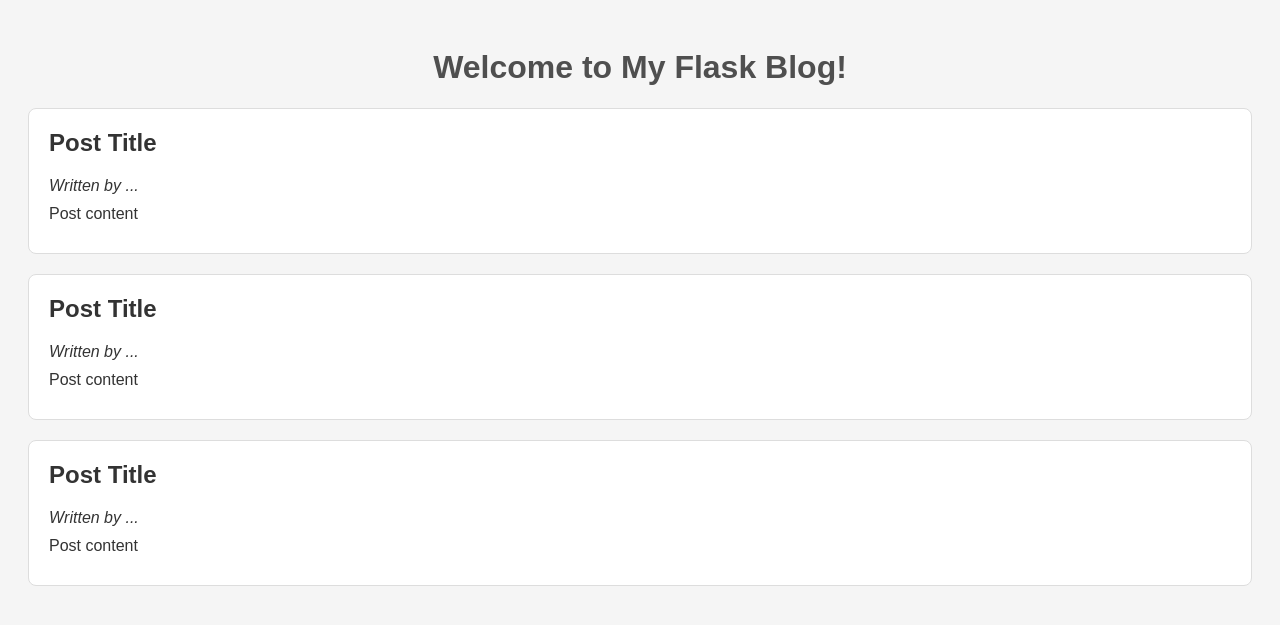
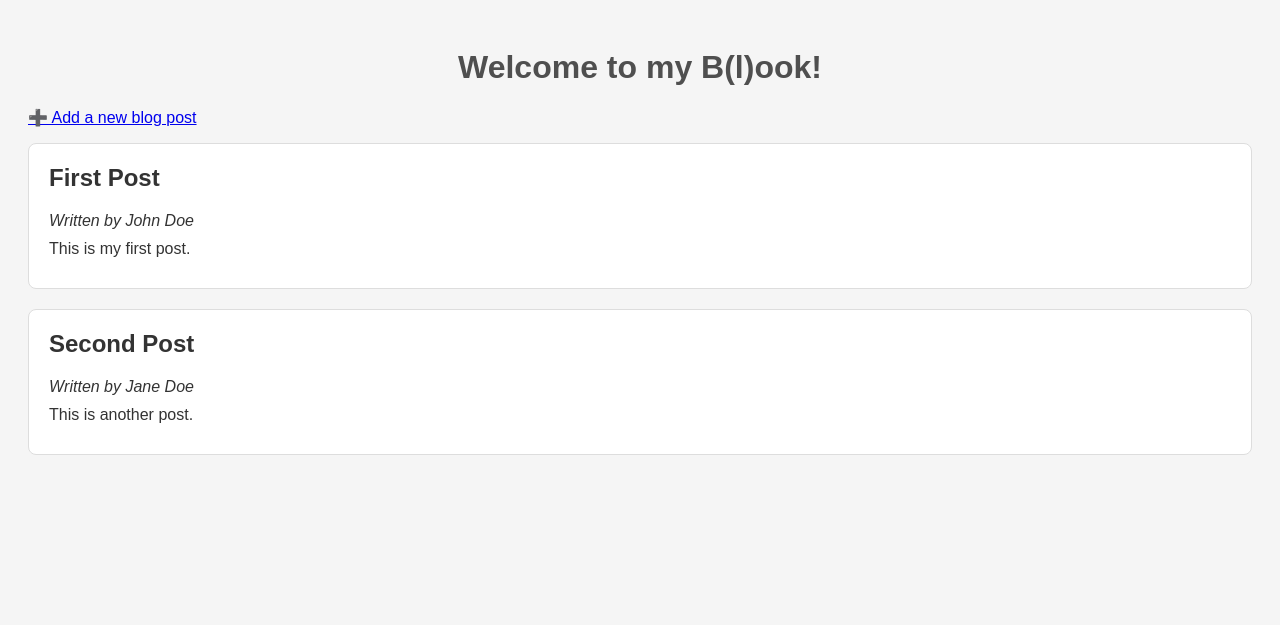
Before and after one commit to jess-compliance-dev/blog, a Flask app: page / in a window 1280 px wide. Shown: the top 625 px of the page. Run offline with Flask 3, Linux system fonts and the light colour scheme.

Commit message:
handled POST Requests

```diff
--- a/app.py
+++ b/app.py
@@ -1,4 +1,4 @@
-from flask import Flask, render_template, request, redirect
+from flask import Flask, render_template, request, redirect, url_for
 import json
 
 app = Flask(__name__)
@@ -26,18 +26,20 @@ def add():
 
         posts = load_posts()
 
+        new_id = max(post['id'] for post in posts) + 1 if posts else 1
+
         new_post = {
-            "id": len(posts) + 1,
-            "author": request.form['author'],
-            "title": request.form['title'],
-            "content": request.form['content']
+            "id": new_id,
+            "author": request.form.get("author"),
+            "title": request.form.get("title"),
+            "content": request.form.get("content")
         }
 
         posts.append(new_post)
 
         save_posts(posts)
 
-        return redirect('/')
+        return redirect(url_for('index'))
 
     return render_template('add.html')
 
--- a/templates/index.html
+++ b/templates/index.html
@@ -7,21 +7,20 @@
     <link rel="stylesheet" href="{{ url_for('static', filename='style.css') }}">
 </head>
 <body>
-    <h1>Welcome to My Flask Blog!</h1>
+
+    <h1>Welcome to my B(l)ook!</h1>
+
+    <p>
+        <a href="{{ url_for('add') }}">➕ Add a new blog post</a>
+    </p>
+
+    {% for post in posts %}
     <div class="post">
-        <h2>Post Title</h2>
-        <p><em>Written by ...</em></p>
-        <p>Post content</p>
+        <h2>{{ post.title }}</h2>
+        <p><em>Written by {{ post.author }}</em></p>
+        <p>{{ post.content }}</p>
     </div>
-    <div class="post">
-        <h2>Post Title</h2>
-        <p><em>Written by ...</em></p>
-        <p>Post content</p>
-    </div>
-    <div class="post">
-        <h2>Post Title</h2>
-        <p><em>Written by ...</em></p>
-        <p>Post content</p>
-    </div>
+    {% endfor %}
+
 </body>
 </html>
```
